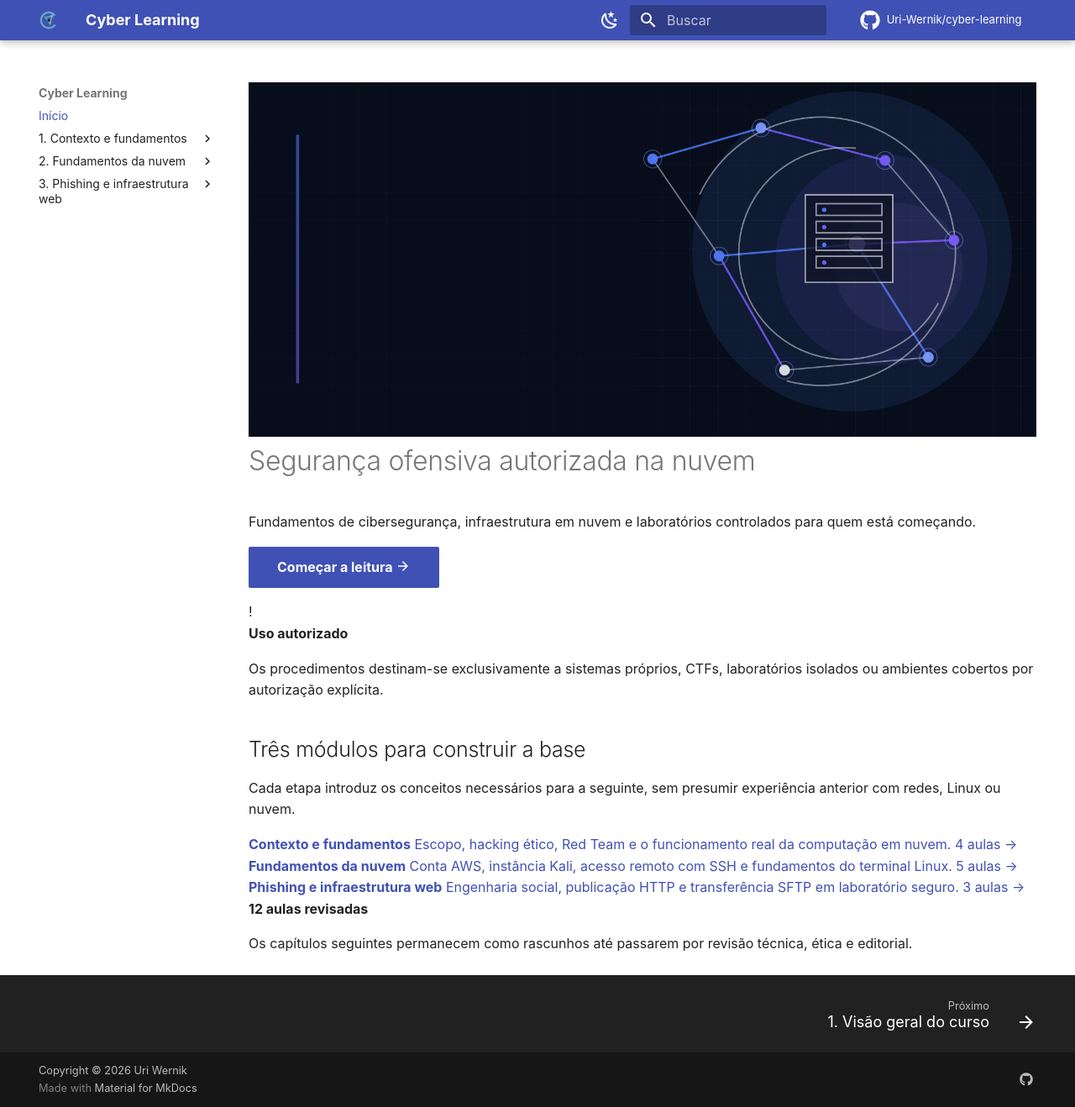
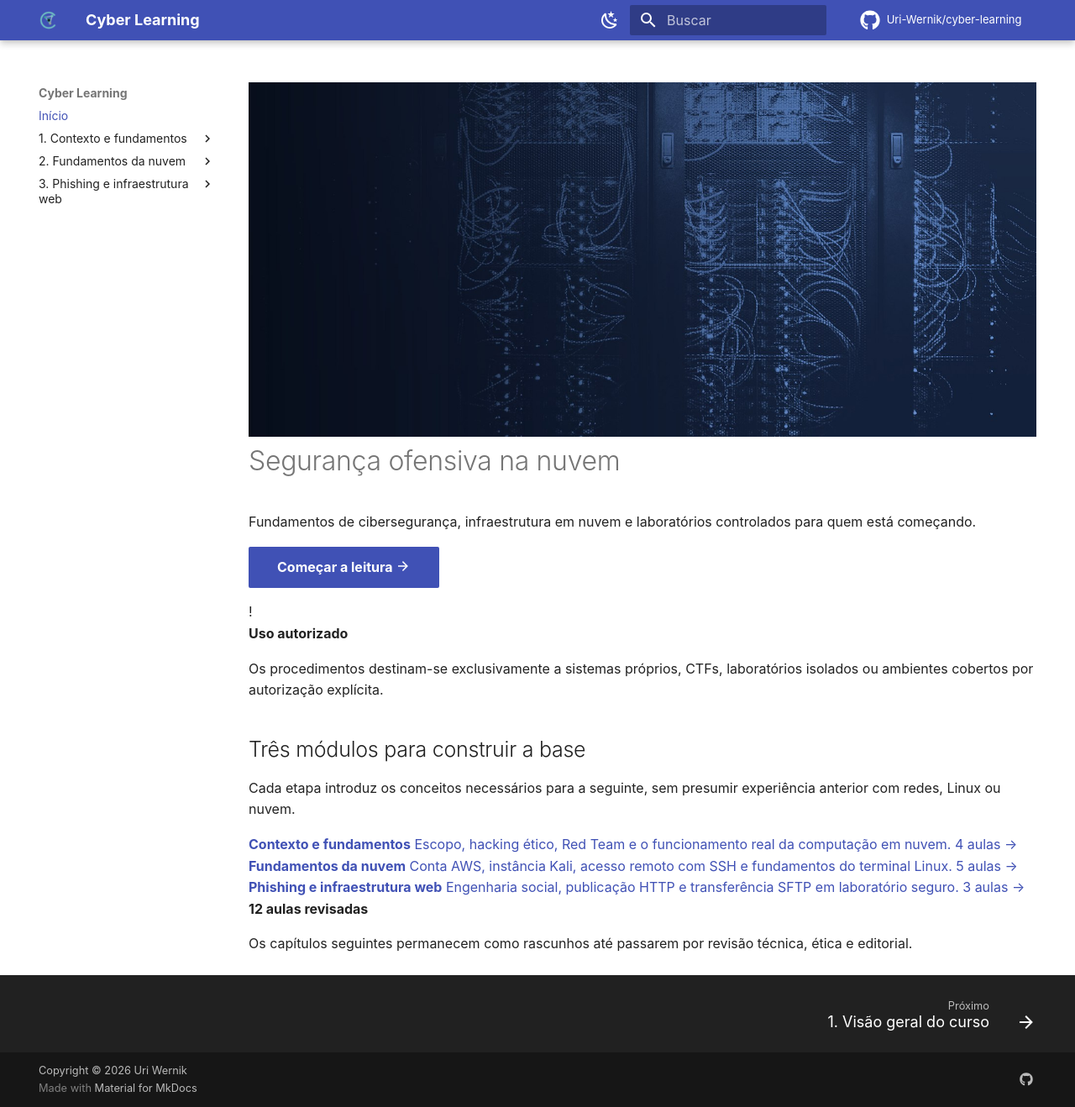
Before and after one commit to Uri-Wernik/cyber-learning, an MkDocs documentation site: the page built from Cloud-Based Hacking/index.md, in a window 1280 px wide and 1318 px high. Shown: the whole window at 84% size. Built offline with MkDocs 1.6.1 and Material for MkDocs 9.7.7, drawn with Linux system fonts in a browser that asks for light colours.

Commit message:
design: replace cover with datacenter photography

```diff
--- /dev/null
+++ b/Cloud-Based Hacking/assets/site/cover-datacenter-source.txt
@@ -0,0 +1,5 @@
+Source image: https://images.unsplash.com/photo-1558494949-ef010cbdcc31
+Provider: Unsplash
+License: https://unsplash.com/license
+
+The published desktop and mobile assets were mirrored, cropped, and color-graded for Cyber Learning.
--- a/Cloud-Based Hacking/index.md
+++ b/Cloud-Based Hacking/index.md
@@ -8,14 +8,14 @@
 
 <div class="book-cover__media" aria-hidden="true">
     <picture class="book-cover__picture">
-        <source media="(max-width: 44.984375em)" srcset="assets/site/cover-network-mobile-indigo.png">
-        <img class="book-cover__art" src="assets/site/cover-network-indigo.png" alt="" width="1600" height="720" fetchpriority="high">
+        <source media="(max-width: 44.984375em)" srcset="assets/site/cover-datacenter-mobile-indigo.jpg">
+        <img class="book-cover__art" src="assets/site/cover-datacenter-indigo.jpg" alt="" width="1600" height="720" fetchpriority="high">
     </picture>
 </div>
 
 <div class="book-cover__content" markdown>
 
-# Segurança ofensiva autorizada na nuvem
+# Segurança ofensiva na nuvem
 
 <p class="book-cover__lead">Fundamentos de cibersegurança, infraestrutura em nuvem e laboratórios controlados para quem está começando.</p>
 
--- a/mkdocs.yml
+++ b/mkdocs.yml
@@ -73,7 +73,7 @@
       emoji_generator: !!python/name:material.extensions.emoji.to_svg
 
 extra_css:
-  - stylesheets/extra.css?v=pwa-20260803-2
+  - stylesheets/extra.css?v=pwa-20260803-3
 
 extra_javascript:
   - javascripts/pwa.js?v=20260803
```
Also changed, not shown: Cloud-Based Hacking/assets/site/cover-datacenter-indigo.jpg (added), Cloud-Based Hacking/assets/site/cover-datacenter-mobile-indigo.jpg (added), Cloud-Based Hacking/assets/site/cover-network-indigo.png (deleted), Cloud-Based Hacking/assets/site/cover-network-mobile-indigo.png (deleted), 2 other files.
